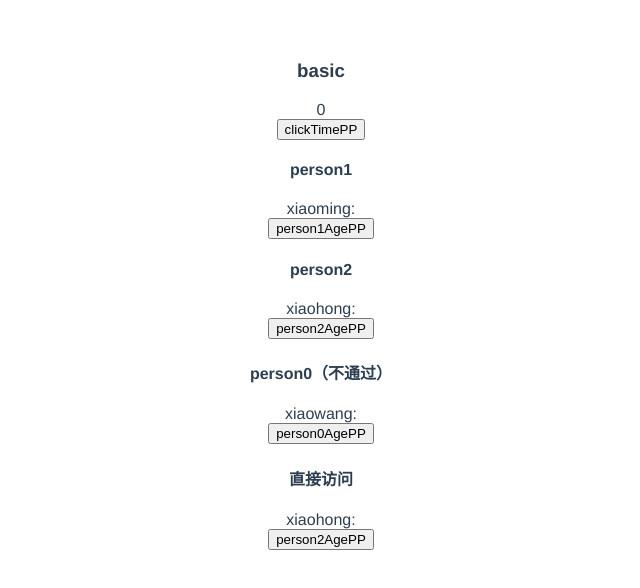
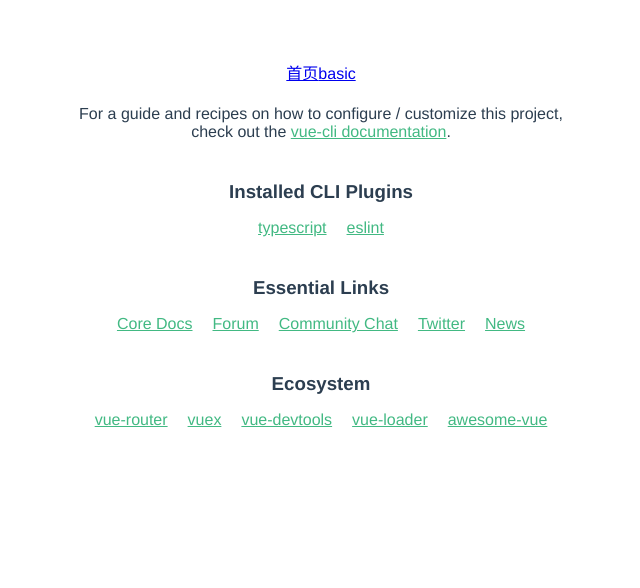
Before and after one commit to KawayAlpaka/lession, a Vue app in the folder vue3/basic-demo/: page / in a window 1280 px wide. Shown: the top 588 px of the page, without its empty margins (319-959 px from the left). Built offline with nearby package versions, Linux system fonts and the light colour scheme.

Commit message:
vue3 router demo

```diff
--- a/vue3/basic-demo/package.json
+++ b/vue3/basic-demo/package.json
@@ -8,7 +8,8 @@
     "lint": "vue-cli-service lint"
   },
   "dependencies": {
-    "vue": "^3.0.0"
+    "vue": "^3.0.0",
+    "vue-router": "^4.0.5"
   },
   "devDependencies": {
     "@typescript-eslint/eslint-plugin": "^4.18.0",
--- a/vue3/basic-demo/src/App.vue
+++ b/vue3/basic-demo/src/App.vue
@@ -2,20 +2,24 @@
   <div>
     <!-- <img alt="Vue logo" src="./assets/logo.png"> -->
     <!-- <HelloWorld msg="Welcome to Your Vue.js + TypeScript App"/> -->
-    <Basic></Basic>
+    <!-- <Basic></Basic> -->
+    <Header></Header>
+    <router-view></router-view>
   </div>
 </template>
 
 <script lang="ts">
 import { defineComponent } from 'vue';
-import HelloWorld from './components/HelloWorld.vue';
-import Basic from './components/basic.vue';
+import Header from './components/header.vue';
+// import HelloWorld from './components/HelloWorld.vue';
+// import Basic from './pages/basic.vue';
 
 export default defineComponent({
   name: 'App',
   components: {
-    HelloWorld,
-    Basic
+    Header
+    // HelloWorld,
+    // Basic
   }
 });
 </script>
--- /dev/null
+++ b/vue3/basic-demo/src/components/header.vue
@@ -0,0 +1,26 @@
+<template>
+  <div class="header">
+    <router-link to="/">首页</router-link>
+    <router-link to="/basic">basic</router-link>
+  </div>
+</template>
+
+<script lang="ts">
+import { defineComponent} from 'vue'
+export default defineComponent({
+  name: 'header',
+  methods: {
+
+  },
+  setup() {
+    return {
+
+    }
+  }
+});
+</script>
+
+<!-- Add "scoped" attribute to limit CSS to this component only -->
+<style scoped>
+
+</style>
```
Also changed, not shown: vue3/basic-demo/src/main.ts (+6 -1 lines), vue3/basic-demo/src/router/index.ts (added, +14 -0 lines), vue3/basic-demo/src/pages/basic.vue (renamed from vue3/basic-demo/src/components/basic.vue), 1 other file (tests, documents, lock files or other folders).
